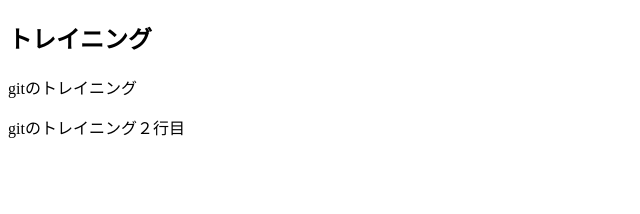
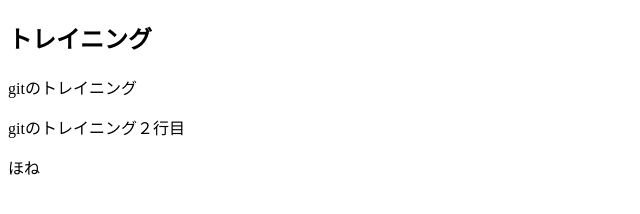
Before and after one commit to bzgtraining/training20190716, a plain HTML site: page index.html in a window 1280 px wide. Shown: the full height of the page, 0-640 px from the left. Drawn offline with Linux system fonts and the light colour scheme.

Commit message:
bさんが変更しました。

```diff
--- a/index.html
+++ b/index.html
@@ -11,6 +11,9 @@
         <h1>トレイニング</h1>
         <p>gitのトレイニング</p>
         <p>gitのトレイニング２行目</p>
+        <div>
+            <p>ほね</p>
+        </div>
     </section>
 </body>
 </html>
```
